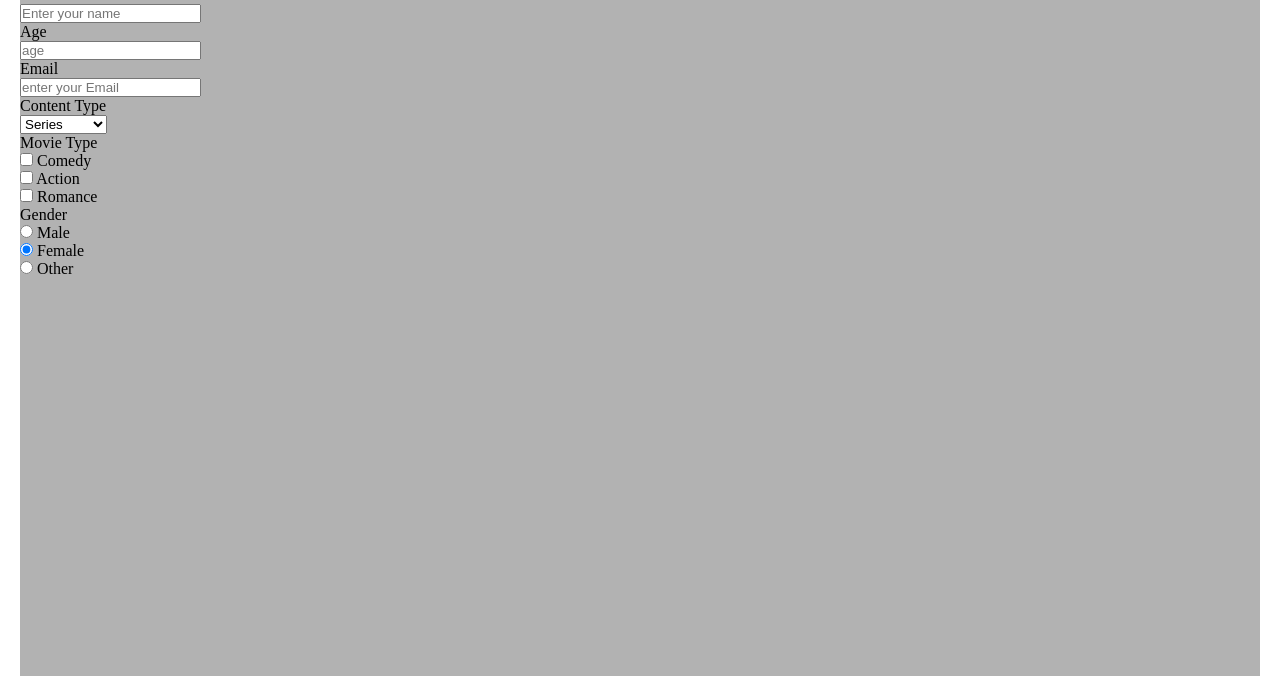
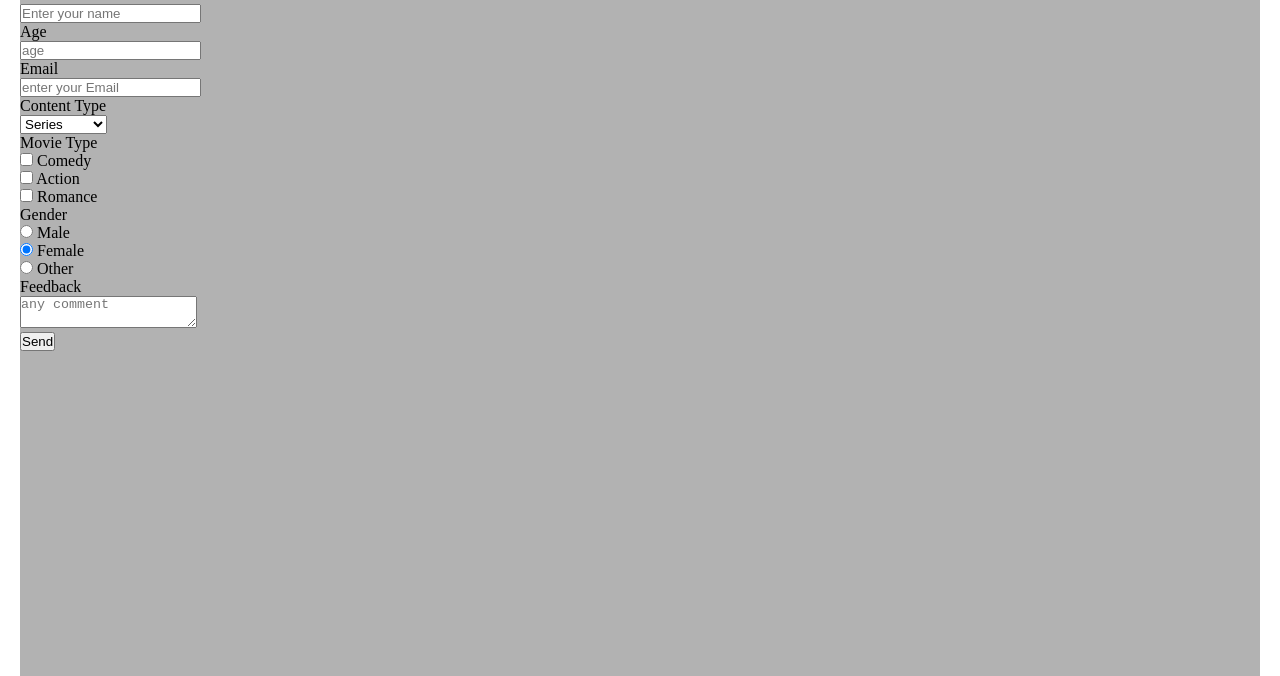
Before and after one commit to AdemKlf/Netflix-Survey-Form-Version-2, a plain HTML site: page index.html in a window 1280 px wide. Shown: the part 124-800 px from the top of the page. Drawn offline with Linux system fonts and the light colour scheme; a web font is replaced by a local one.

Commit message:
HTML-End

```diff
--- a/index.html
+++ b/index.html
@@ -1,5 +1,6 @@
 <!DOCTYPE html>
 <html lang="en">
+
 <head>
     <meta charset="UTF-8">
     <meta http-equiv="X-UA-Compatible" content="IE=edge">
@@ -7,6 +8,7 @@
     <title>Netflix Survey Form</title>
     <link rel="stylesheet" href="style.css">
 </head>
+
 <body>
 
     <div id="container">
@@ -41,7 +43,7 @@
                 <br>
                 <select name="content" id="content">
                     <option value="movie">Movies</option>
-                    <option value="series" selected >Series</option>
+                    <option value="series" selected>Series</option>
                     <option value="TV_Shows">TV_Shows</option>
                 </select>
 
@@ -76,6 +78,17 @@
 
             </div>
 
+            <div class="input-box">
+                <label for="feedback">Feedback</label>
+                <br>
+                <textarea name="feedback" id="feedback" placeholder="any comment"></textarea>
+            </div>
+
+            <div class="form-submit">
+                <button type="submit" id="form-button">Send</button>
+
+            </div>
+
 
 
 
@@ -89,4 +102,5 @@
 
 
 </body>
+
 </html>
```
